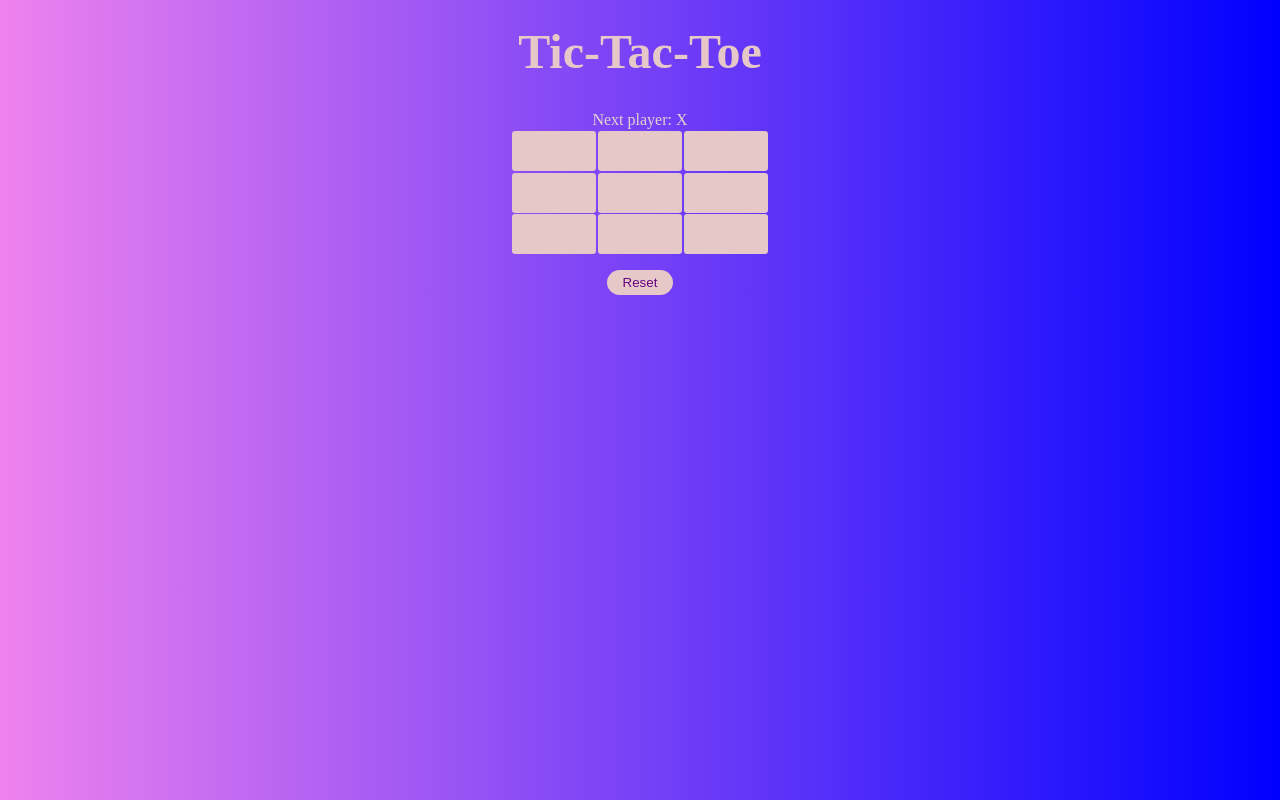
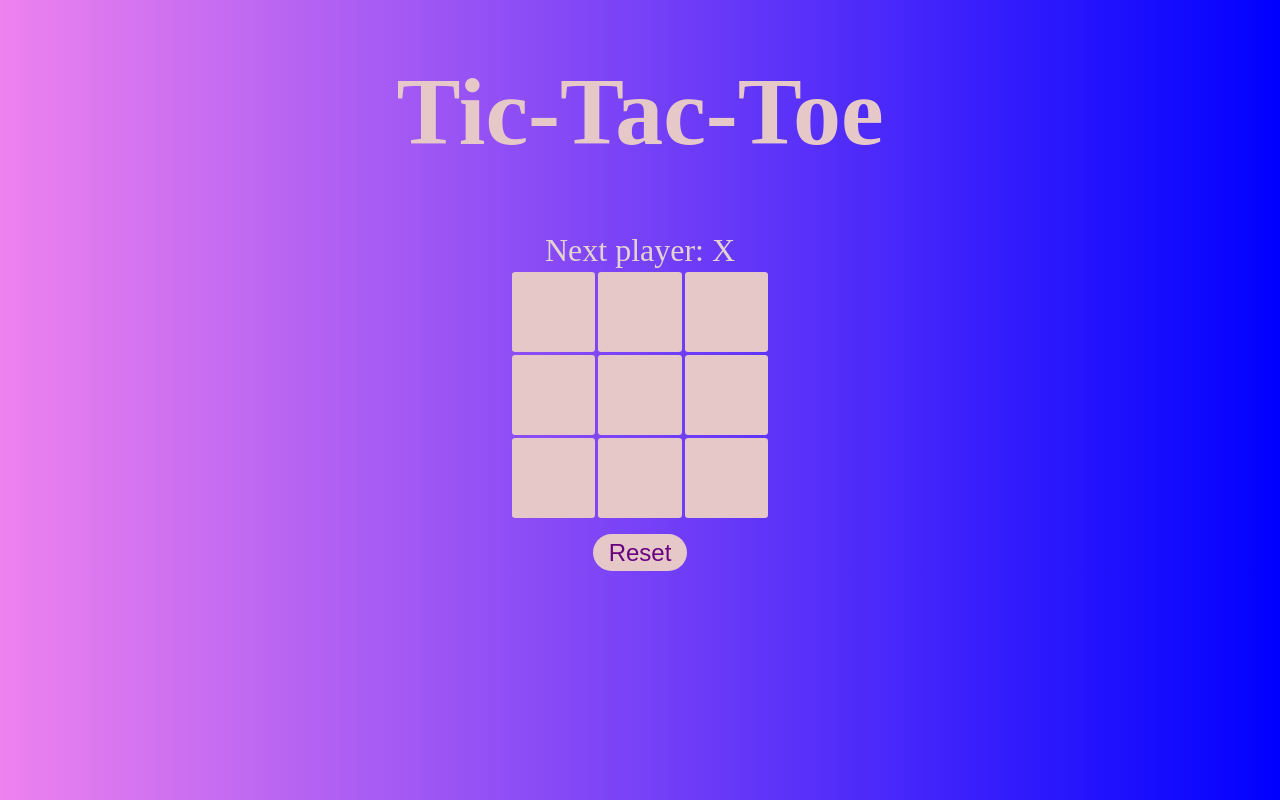
Before and after one commit to Nouman64-cat/Tic-Tac-Toe, a React (Create React App) app: page / in a window 1280 px wide. Built offline with nearby package versions, Linux system fonts and the light colour scheme.

Commit message:
Updated App.css for 100% zoom in web browser

```diff
--- a/src/App.css
+++ b/src/App.css
@@ -6,6 +6,7 @@
   margin-top: -0.5rem;
   font-family: 'Philosopher';
   color: rgb(226, 210, 210);
+  font-size: 2rem;
 
 }
 .title{
@@ -14,16 +15,16 @@
 
 .title h1{
   font-family: 'Philosopher';
-  font-size: 3rem;
+  font-size: 6rem;
   color: rgb(231, 200, 200);
 }
 
 .board-row{
-  margin-top: 0.1rem;
+  margin-top: 0.19rem;
   display: flex;
   width: 20%;
-  height: 40px;
-  column-gap: 0.1rem;
+  height: 80px;
+  column-gap: 0.19rem;
 }
 .square{
   width: 100%;
@@ -53,6 +54,7 @@
   padding: 0.3rem 1rem;
   margin-top: 1rem;
   cursor: pointer;
+  font-size: 1.5rem;
 }
 .btn:hover{
   background-color: rgb(104, 4, 129);
```
